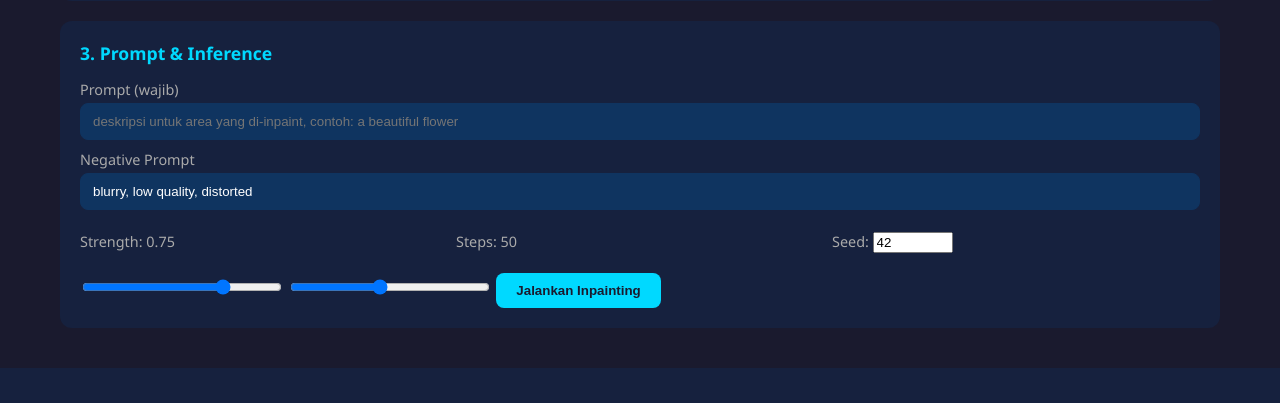
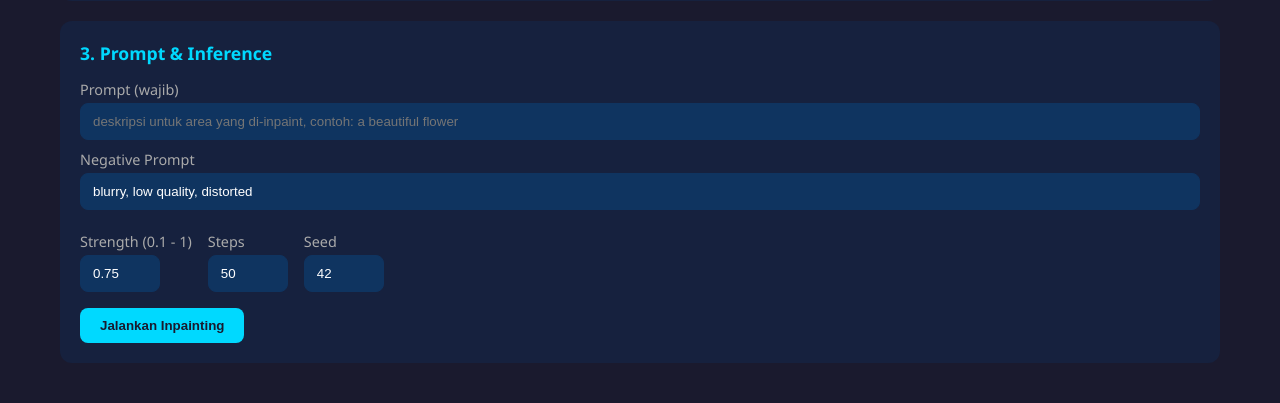
Before and after one commit to Herutriana44/stable_diffusion_implementation, a Flask app: page / in a window 1280 px wide. Shown: the part 595-998 px from the top of the page. Before the commit the page ends 963 px from the top, so only its background shows below. Run offline with Flask 3, Linux system fonts and the light colour scheme.

Commit message:
1. untuk input parameter, gunakan input menggunakan input number, bukan slide 2. untuk ukuran output gambar, ukuran output gambarnya sama seperti ukuran input gambar

```diff
--- a/templates/index.html
+++ b/templates/index.html
@@ -55,6 +55,11 @@
             border-radius: 8px;
             overflow: hidden;
             background: #0a0a15;
+            max-width: 100%;
+        }
+        .canvas-container canvas {
+            max-width: 100%;
+            height: auto;
         }
         .canvas-wrapper {
             position: relative;
@@ -77,7 +82,8 @@
             margin: 12px 0;
         }
         .brush-controls label { margin-bottom: 0; }
-        .brush-controls input[type="range"] { width: 120px; }
+        .brush-controls input[type="number"] { width: 80px; }
+        input[type="number"] { padding: 10px 12px; border: 1px solid #0f3460; border-radius: 8px; background: #0f3460; color: #fff; }
         .status { padding: 10px; border-radius: 8px; margin: 10px 0; }
         .status.loading { background: #0f3460; color: #00d9ff; }
         .status.error { background: #5c1a1a; color: #ff6b6b; }
@@ -109,8 +115,8 @@
         <p style="color: #888; font-size: 0.9rem;">Upload gambar, lalu gambar di area yang ingin diubah (warna putih = area inpainting)</p>
         <input type="file" id="imageInput" accept="image/*">
         <div class="brush-controls" id="brushControls" style="display: none;">
-            <label>Ukuran Brush: <span id="brushSizeVal">30</span>px</label>
-            <input type="range" id="brushSize" min="5" max="100" value="30">
+            <label>Ukuran Brush (px)</label>
+            <input type="number" id="brushSize" min="5" max="200" value="30" style="width: 80px;">
             <button class="btn-secondary" id="clearMaskBtn">Hapus Mask</button>
         </div>
         <div class="canvas-wrapper" id="canvasWrapper" style="display: none; margin-top: 12px;">
@@ -128,13 +134,20 @@
         <input type="text" id="prompt" placeholder="deskripsi untuk area yang di-inpaint, contoh: a beautiful flower">
         <label>Negative Prompt</label>
         <input type="text" id="negativePrompt" value="blurry, low quality, distorted">
-        <div class="flex" style="gap: 8px; margin-top: 12px;">
-            <label style="flex: 1;">Strength: <span id="strengthVal">0.75</span></label>
-            <label style="flex: 1;">Steps: <span id="stepsVal">50</span></label>
-            <label style="flex: 1;">Seed: <input type="number" id="seed" value="42" style="width: 80px; display: inline;"></label>
+        <div class="flex" style="gap: 16px; margin-top: 12px; flex-wrap: wrap;">
+            <div>
+                <label>Strength (0.1 - 1)</label>
+                <input type="number" id="strength" min="0.1" max="1" step="0.05" value="0.75" style="width: 80px;">
+            </div>
+            <div>
+                <label>Steps</label>
+                <input type="number" id="numSteps" min="10" max="150" value="50" style="width: 80px;">
+            </div>
+            <div>
+                <label>Seed</label>
+                <input type="number" id="seed" value="42" style="width: 80px;">
+            </div>
         </div>
-        <input type="range" id="strength" min="0.1" max="1" step="0.05" value="0.75" style="width: 200px;">
-        <input type="range" id="numSteps" min="10" max="100" value="50" style="width: 200px;">
         <button class="btn-primary" id="inpaintBtn" style="margin-top: 16px;" disabled>Jalankan Inpainting</button>
         <div id="inpaintStatus"></div>
         <div id="resultContainer" style="display: none;">
@@ -150,7 +163,6 @@
         const canvasWrapper = document.getElementById('canvasWrapper');
         const brushControls = document.getElementById('brushControls');
         const brushSize = document.getElementById('brushSize');
-        const brushSizeVal = document.getElementById('brushSizeVal');
         const clearMaskBtn = document.getElementById('clearMaskBtn');
         const loadModelBtn = document.getElementById('loadModelBtn');
         const modelStatus = document.getElementById('modelStatus');
@@ -159,9 +171,7 @@
         const promptInput = document.getElementById('prompt');
         const negativePrompt = document.getElementById('negativePrompt');
         const strengthInput = document.getElementById('strength');
-        const strengthVal = document.getElementById('strengthVal');
         const numStepsInput = document.getElementById('numSteps');
-        const stepsVal = document.getElementById('stepsVal');
         const seedInput = document.getElementById('seed');
         const inpaintBtn = document.getElementById('inpaintBtn');
         const inpaintStatus = document.getElementById('inpaintStatus');
@@ -171,10 +181,6 @@
         let sourceImage = null;
         let isDrawing = false;
 
-        // Brush size
-        brushSize.oninput = () => { brushSizeVal.textContent = brushSize.value; };
-        strengthInput.oninput = () => { strengthVal.textContent = strengthInput.value; };
-        numStepsInput.oninput = () => { stepsVal.textContent = numStepsInput.value; };
 
         // Load Model
         loadModelBtn.onclick = async () => {
@@ -214,13 +220,7 @@
             const img = new Image();
             img.onload = () => {
                 sourceImage = img;
-                const maxSize = 512;
                 let w = img.width, h = img.height;
-                if (w > maxSize || h > maxSize) {
-                    const ratio = Math.min(maxSize / w, maxSize / h);
-                    w = Math.floor(w * ratio);
-                    h = Math.floor(h * ratio);
-                }
                 w = Math.floor(w / 8) * 8;
                 h = Math.floor(h / 8) * 8;
 
```
Also changed, not shown: 1 other file.
